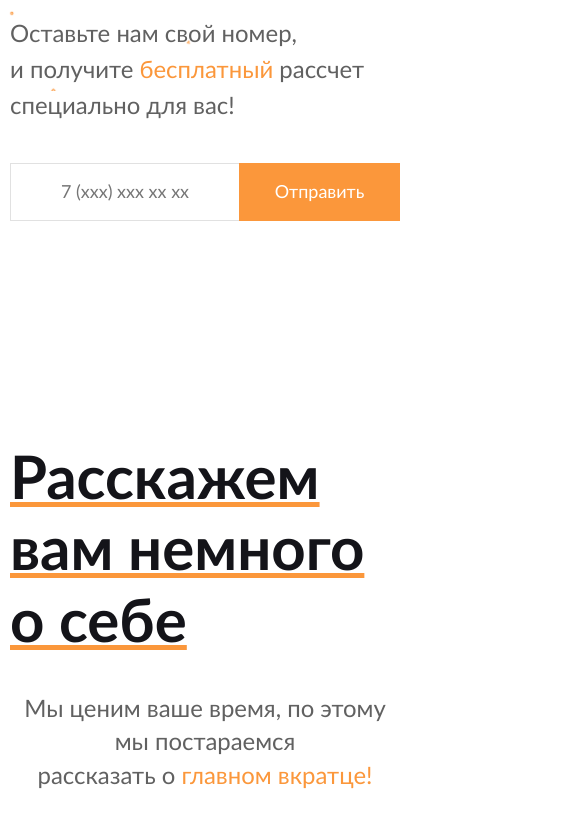
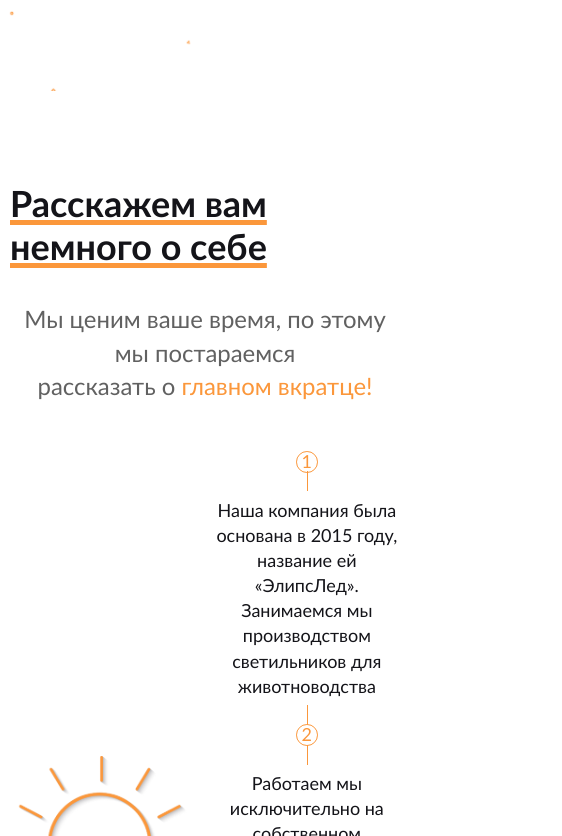
Before and after one commit to m5production/MaxWebsTest, a plain HTML site: page index.html in a window 390 px wide. Shown: the part 753-1589 px from the top of the page, 562 px wide, since content can reach past the window. Drawn offline with Linux system fonts and the light colour scheme.

Commit message:
fix: reduce font-sizw for small screens

```diff
--- a/css/style.scss
+++ b/css/style.scss
@@ -234,3 +234,9 @@ html {
         }
     }
 }
+
+@media only screen and (max-width: 500px) {
+    .heading {
+        font-size: 2rem;
+    }
+}
```
Also changed, not shown: css/style.css, 1 other file.
